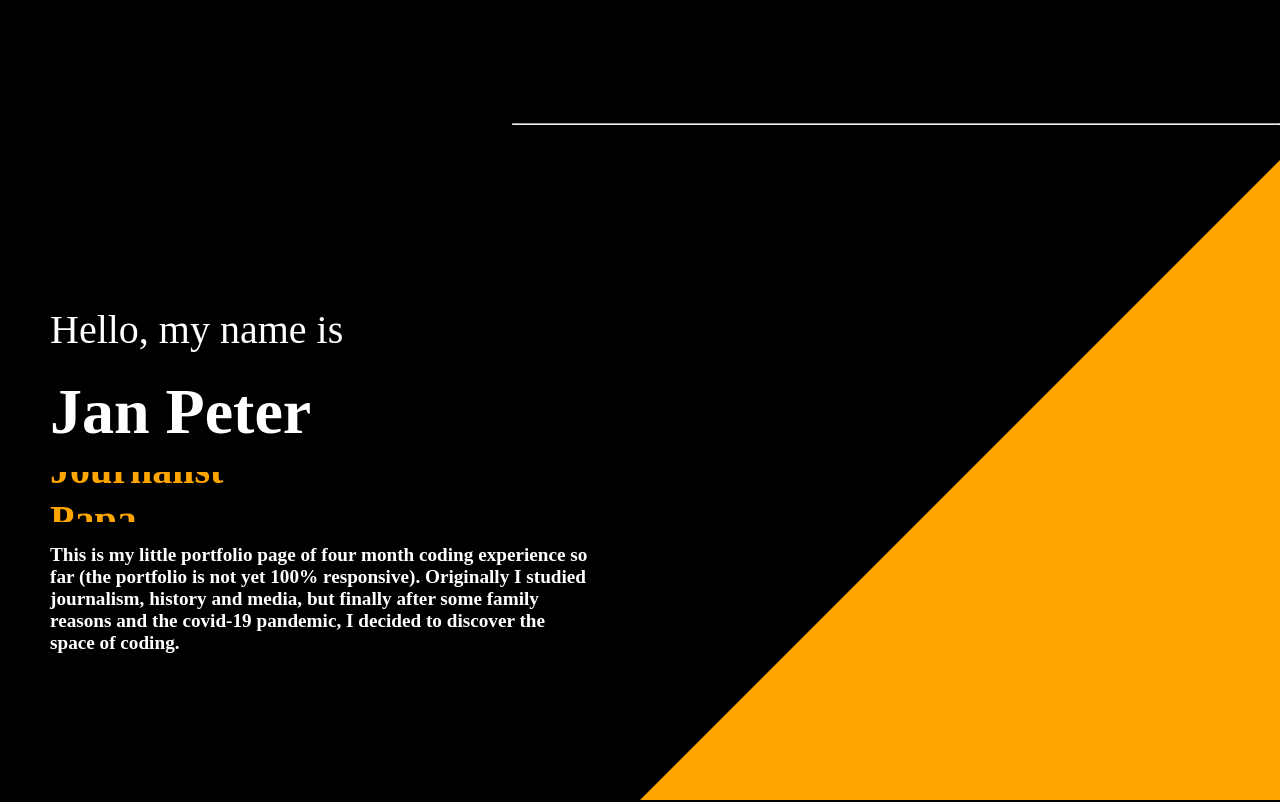
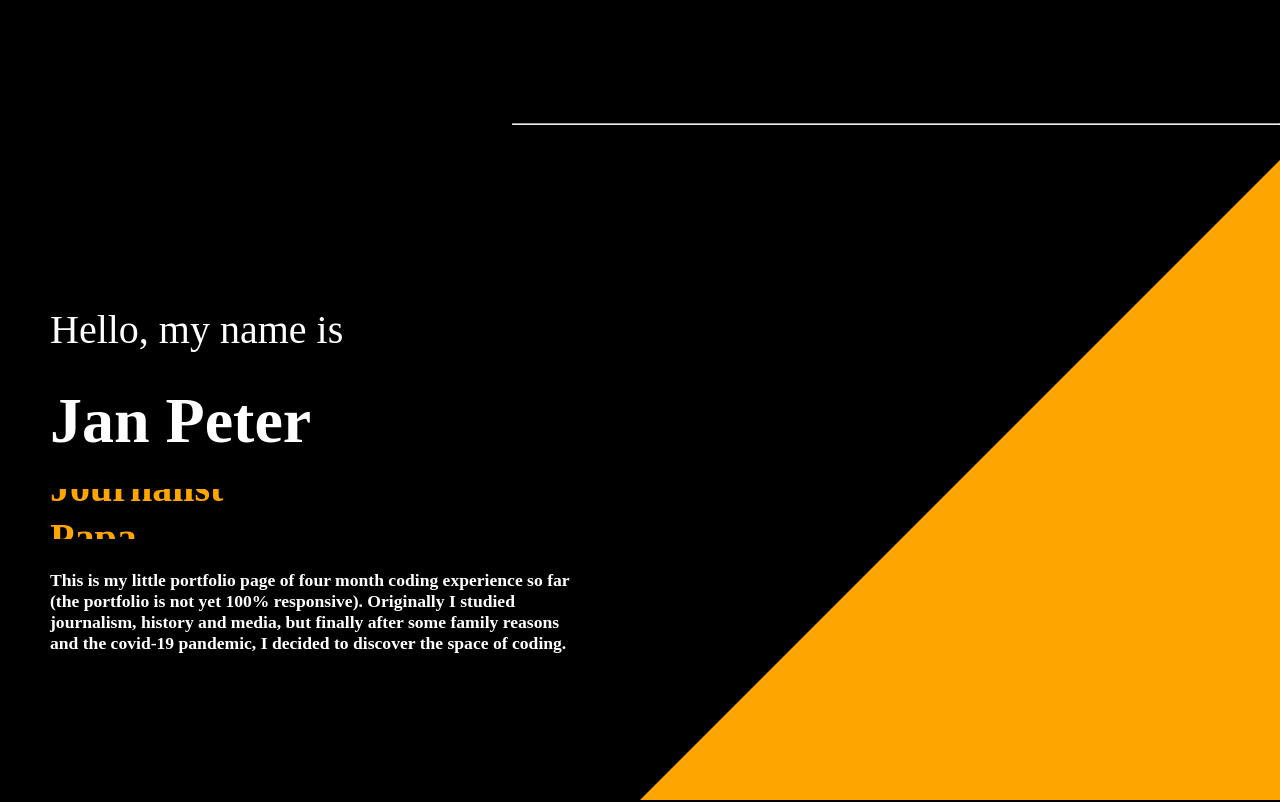
Before and after one commit to DerElchausdemAll/personal-website, a React (Create React App) app: page / in a window 1280 px wide. Shown: the top 802 px of the page. Built offline with nearby package versions, Linux system fonts and the light colour scheme.

Commit message:
chore: fix responsive for deployment and edited my hero page text

```diff
--- a/src/index.css
+++ b/src/index.css
@@ -380,7 +380,6 @@ a {
 
 .a-wrapper-two {
 	font-size: 2rem;
-	padding: 50px;
 }
 
 .a-interests-one {
@@ -544,7 +543,7 @@ a {
 	}
 
 	.hero-description {
-		font-size: 1.2rem;
+		font-size: 1.1rem;
 		font-weight: bold;
 	}
 
```
